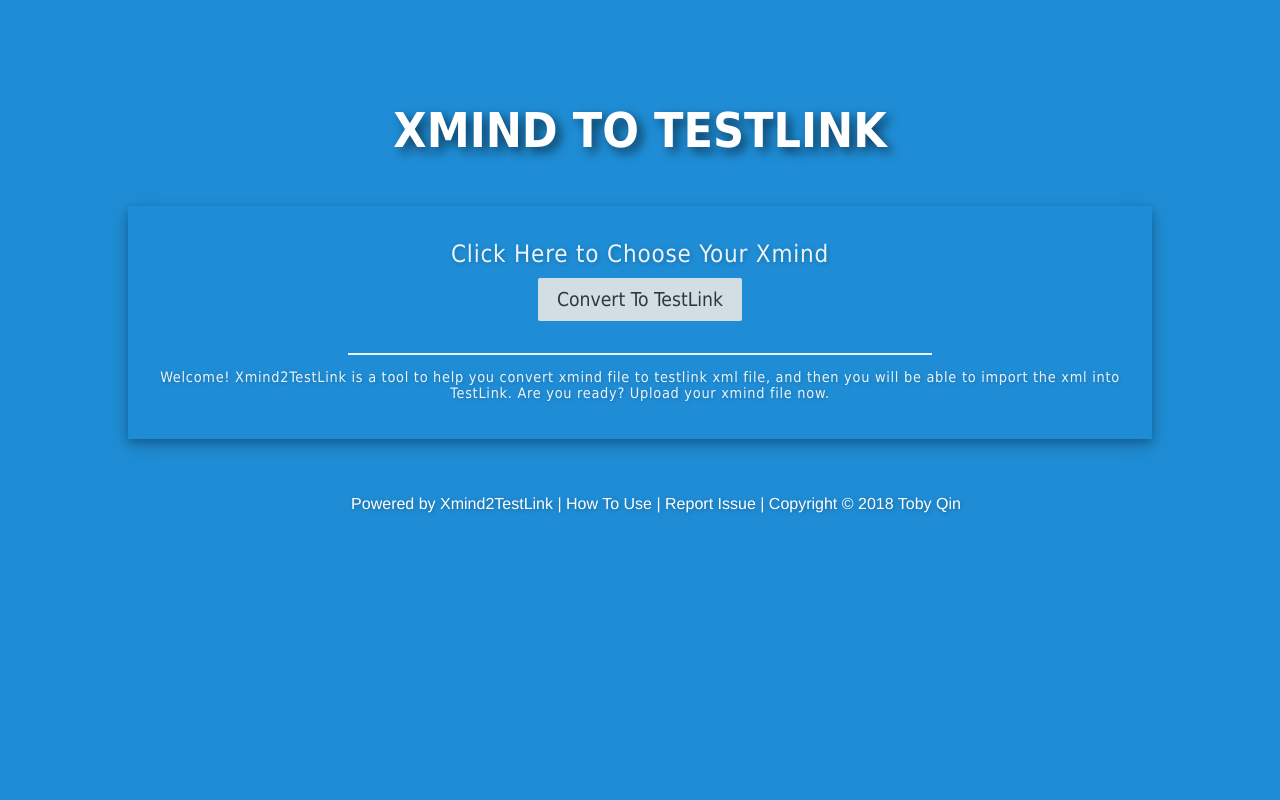
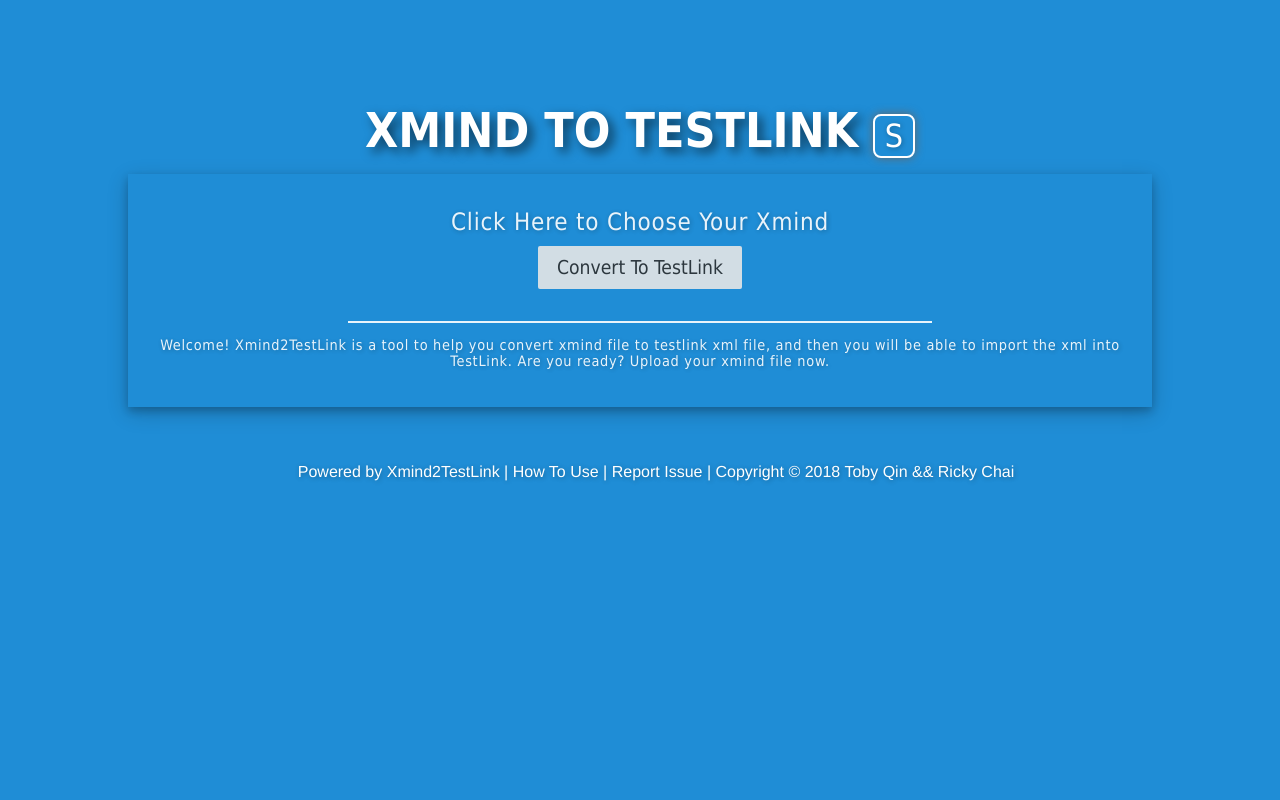
Before and after one commit to zhaicao/xmind2testlink-S, a Flask app: page / in a window 1280 px wide. Run offline with Flask 2, Linux system fonts and the light colour scheme; data that the repository does not hold is empty.

Commit message:
完善Web功能，适配新功能

```diff
--- a/web/application.py
+++ b/web/application.py
@@ -211,8 +211,7 @@ def preview_file(filename):
         abort(404)
 
     suite = xmind_to_suite(full_path)
-    suite_count = len(suite.sub_suites)
-    suite = flat_suite(suite)
+    suite, suite_count = flat_suite(suite)
 
     return render_template('v2/preview.html', name=filename, suite=suite, suite_count=suite_count)
 
--- a/web/static/css/v2.css
+++ b/web/static/css/v2.css
@@ -276,3 +276,30 @@ table td.long-name {
 table td.long-name:hover .long-name-info {
     visibility: visible;
 }
+
+.splash_flag{
+    display: inline-block;
+    border: 2px solid #FFF;
+    padding: 1px 10px 1px 10px;
+    border-radius: 8px;
+    box-shadow: #666 0px 0px 10px;
+}
+
+.splash_flag_span{
+    color: #FFF;
+    font-size: 2em;
+}
+
+.splash_title{
+    display: inline-block;
+    margin-bottom: 1em;
+    text-transform: uppercase;
+    text-shadow: 5px 5px 11px rgba(0, 0, 0, 0.58);
+    font-weight: bold;
+    margin-right: 10px;
+}
+
+.splash_title_span{
+    color: #FFF;
+    font-size: 3em;
+}
--- a/web/templates/v2/index.html
+++ b/web/templates/v2/index.html
@@ -6,13 +6,20 @@
     <link rel="shortcut icon" href="{{ url_for('static',filename='favicon.ico') }}" type="image/x-icon"/>
     <link rel="stylesheet" type="text/css" media="all" href="{{ url_for('static',filename='css/pure-min.css') }}">
     <link rel="stylesheet" type="text/css" media="all" href="{{ url_for('static',filename='css/v2.css') }}">
+    <style type="text/css">
+
+    </style>
 </head>
 <body>
 <div class="splash-container">
     <div class="splash">
-        <h1>
-            Xmind to TestLink
-        </h1>
+        <div class="splash_title">
+            <span class="splash_title_span">Xmind to TestLink</span>
+        </div>
+
+        <div class="splash_flag">
+            <span class="splash_flag_span">S</span>
+        </div>
         <div class="splash-head">
             <div class="select-xmind splash-subhead">
                 <form method="post" enctype="multipart/form-data">
@@ -56,7 +63,7 @@
             Powered by <a href="https://github.com/tobyqin/xmind2testlink">Xmind2TestLink</a> |
             <a href="{{ url_for('static',filename='guide/index.html') }}" target="_blank">How To Use</a> |
             <a href="https://github.com/tobyqin/xmind2testlink/issues/new">Report Issue</a> |
-            Copyright &copy; 2018 Toby Qin
+            Copyright &copy; 2018 Toby Qin && Ricky Chai
         </div>
     </div>
 
--- a/web/templates/v2/preview.html
+++ b/web/templates/v2/preview.html
@@ -18,7 +18,7 @@
     <thead>
     <tr>
         <th width="5%">#</th>
-        <th width="10%">Suite</th>
+        <th width="25%">Suite</th>
         <th>Title</th>
         <th width="200px">Attributes</th>
         <th width="23%">Steps</th>
--- a/xmind2testlink/sharedparser.py
+++ b/xmind2testlink/sharedparser.py
@@ -56,14 +56,27 @@ def get_logger():
 def flat_suite(suite):
     """Convert a suite object into flat testcase list."""
     tests = []
+    countSuite = 0
+    def flat_subSuite(rootSuite, suiteName = []):
+        # count suites
+        nonlocal countSuite
+        countSuite += 1
+        if rootSuite.sub_suites:
+            for suite in rootSuite.sub_suites:
+                suiteName.append(suite.name)
+                flat_subSuite(suite, suiteName)
 
-    for suite in suite.sub_suites:
-        for test in suite.testcase_list:
-            d = test.to_dict()
-            d['suite'] = suite.name
-            tests.append(d)
+        if rootSuite.testcase_list:
+            for test in rootSuite.testcase_list:
+                d = test.to_dict()
+                d['suite'] = ' - '.join(suiteName)
+                tests.append(d)
+        if suiteName:
+            suiteName.pop()
 
-    return tests
+    flat_subSuite(suite)
+
+    return tests, countSuite
 
 
 def is_v2_format(d):
```
Also changed, not shown: 1 other file.
